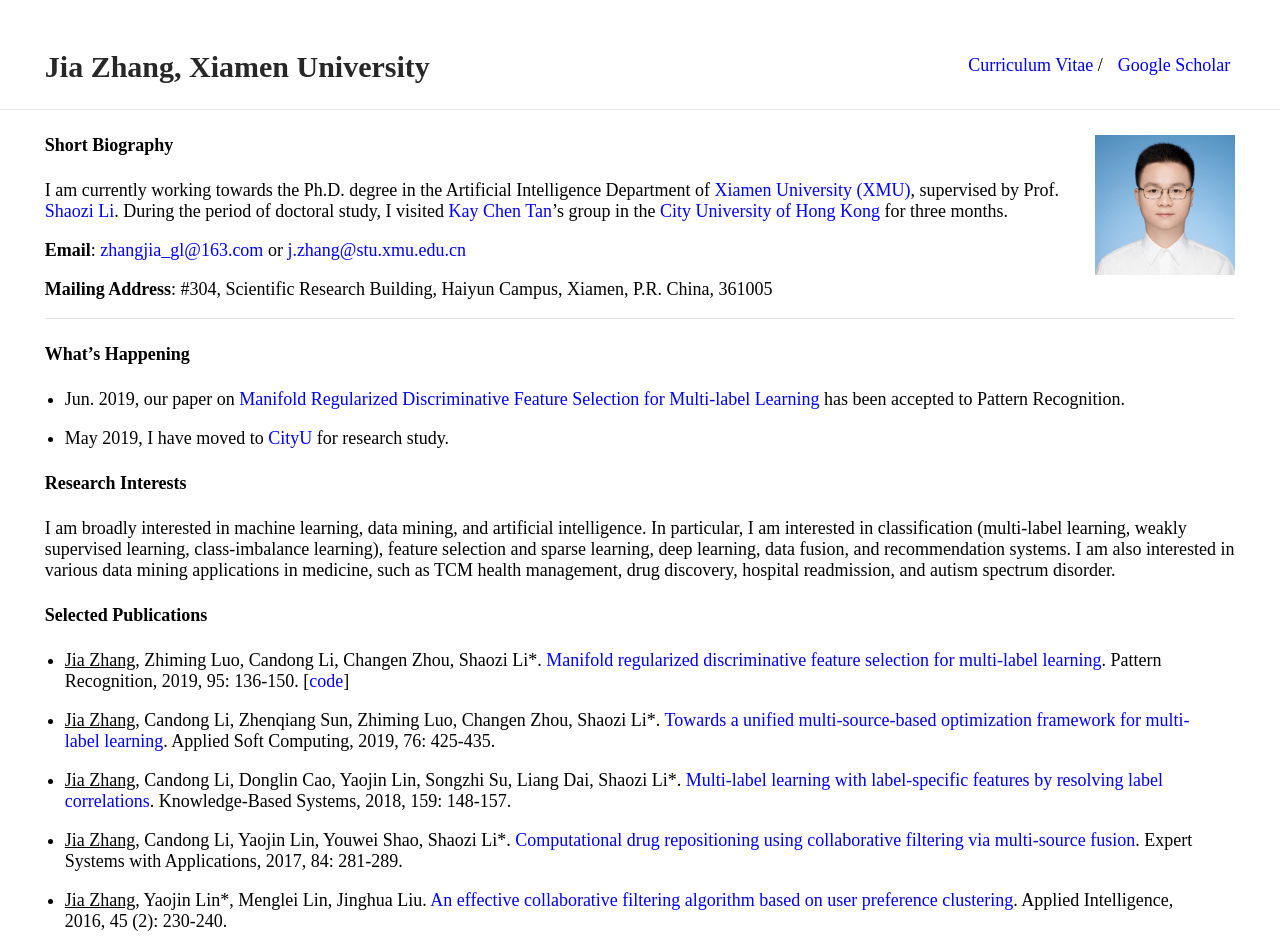
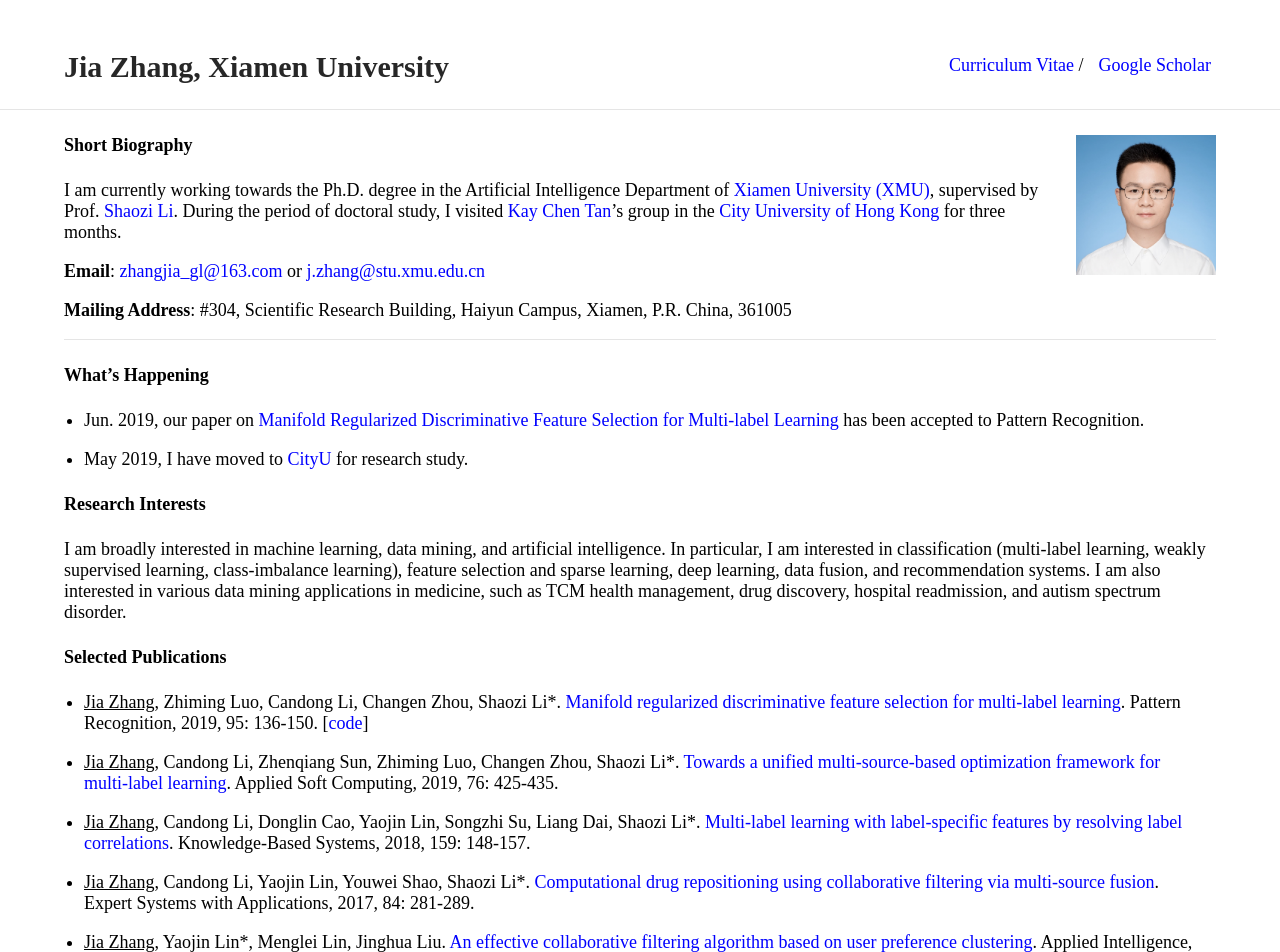
Before and after one commit to jiazhang-ml/jiazhang-ml.github.io, a Jekyll site: the page built from index.md, in a window 1280 px wide. Shown: the top 952 px of the page. Built offline with Jekyll 4.4.1, drawn with Linux system fonts in a browser that asks for light colours.

Commit message:
Update _style.scss

```diff
--- a/_sass/_style.scss
+++ b/_sass/_style.scss
@@ -68,7 +68,7 @@ hr {
 /* Divs */
 
 .container {
-    max-width: 93%;
+    max-width: 90%;
     margin: auto;
 }
 .wrapper {
```
